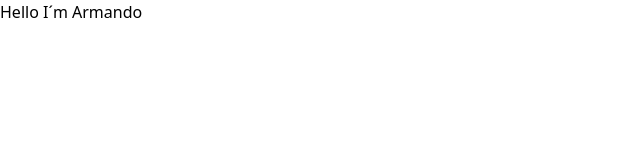
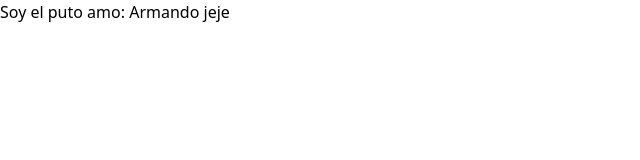
Before and after one commit to Aran-tm/social-network, a website: page index.html in a window 1280 px wide. Shown: the whole page, without its empty margins (0-640 px from the left). Drawn offline with nearby package versions, Linux system fonts and the light colour scheme.

Commit message:
si funciona esta vez, entonces soy el puto amo xD

```diff
--- a/index.html
+++ b/index.html
@@ -7,7 +7,7 @@
     <title>Social Network</title>
   </head>
   <body>
-    <h1>Hello I´m Armando</h1>
+    <h1>Soy el puto amo: Armando jeje</h1>
     <script type="module" src="/main.js"></script>
     <script src="https://cdn.tailwindcss.com"></script>
   </body>
```
